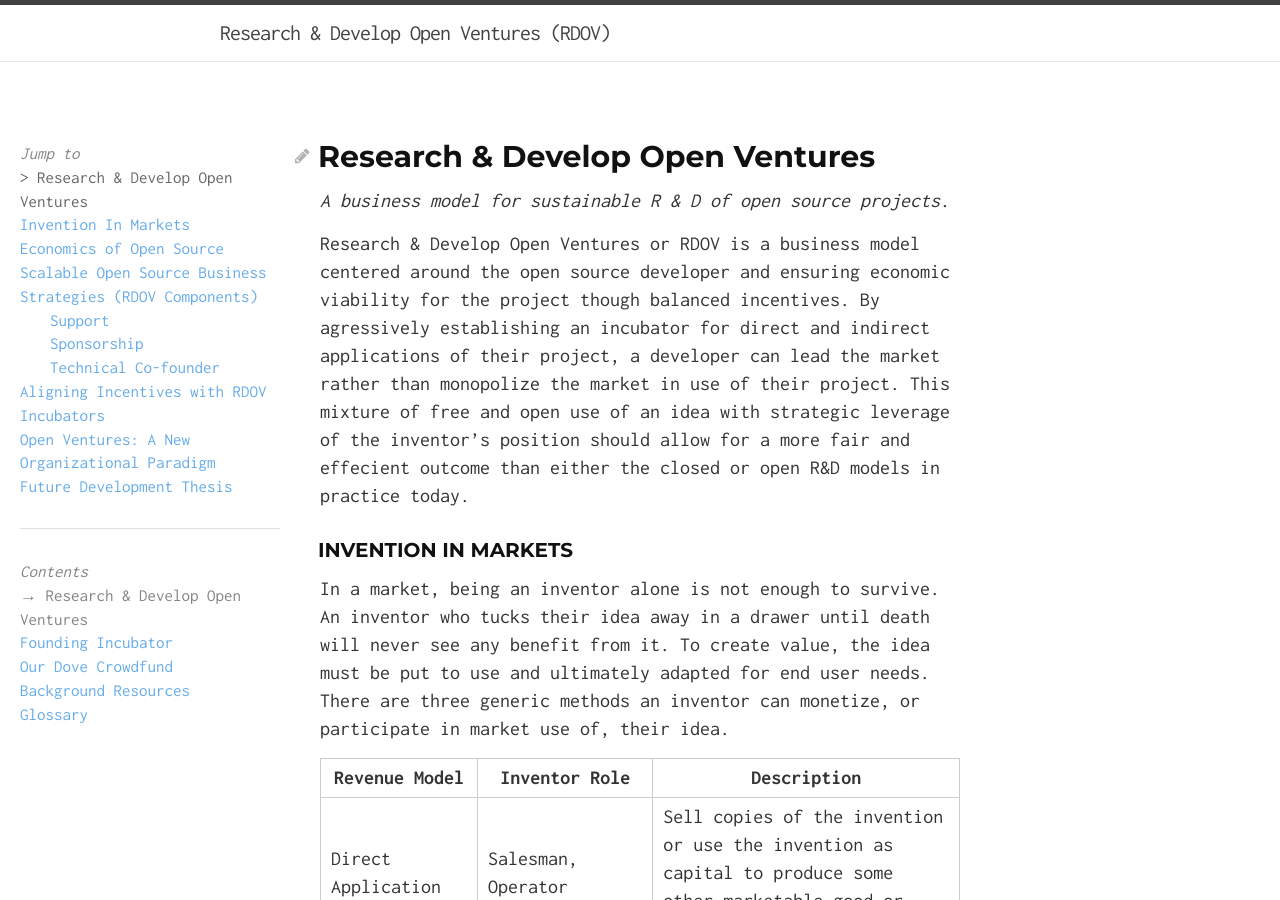
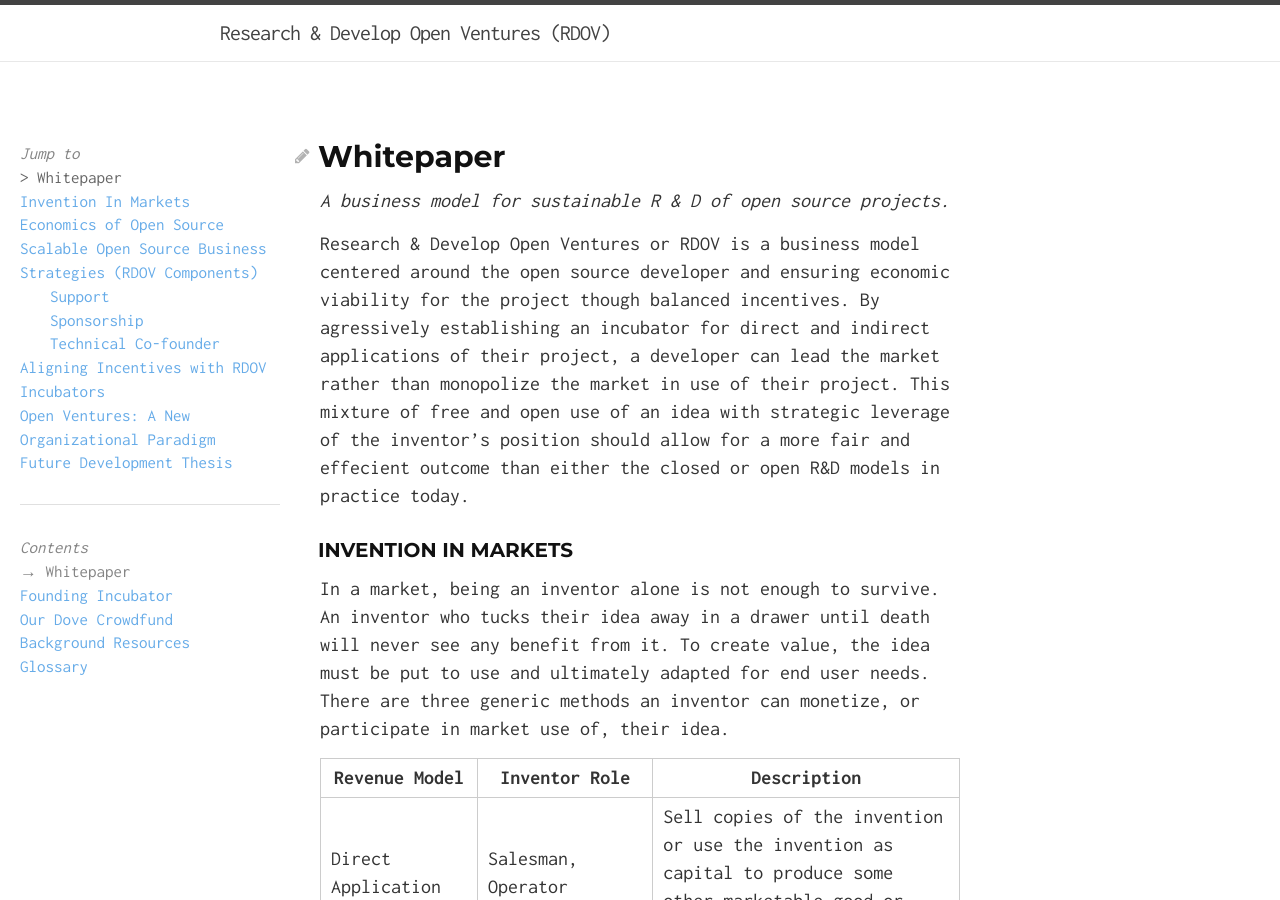
Before and after one commit to rdov/rdov.github.io, a Jekyll site: the page built from rdov_whitepaper.md, in a window 1280 px wide and 900 px high. Built offline with Jekyll 4.4.1, drawn with Linux system fonts in a browser that asks for light colours; nearby versions of some CDN libraries.

Commit message:
whitepaper rename

```diff
--- a/rdov_whitepaper.md
+++ b/rdov_whitepaper.md
@@ -1,6 +1,6 @@
 ---
 layout: post
-title: Research & Develop Open Ventures
+title: Whitepaper
 weight: 0
 permalink: /
 ---
```
